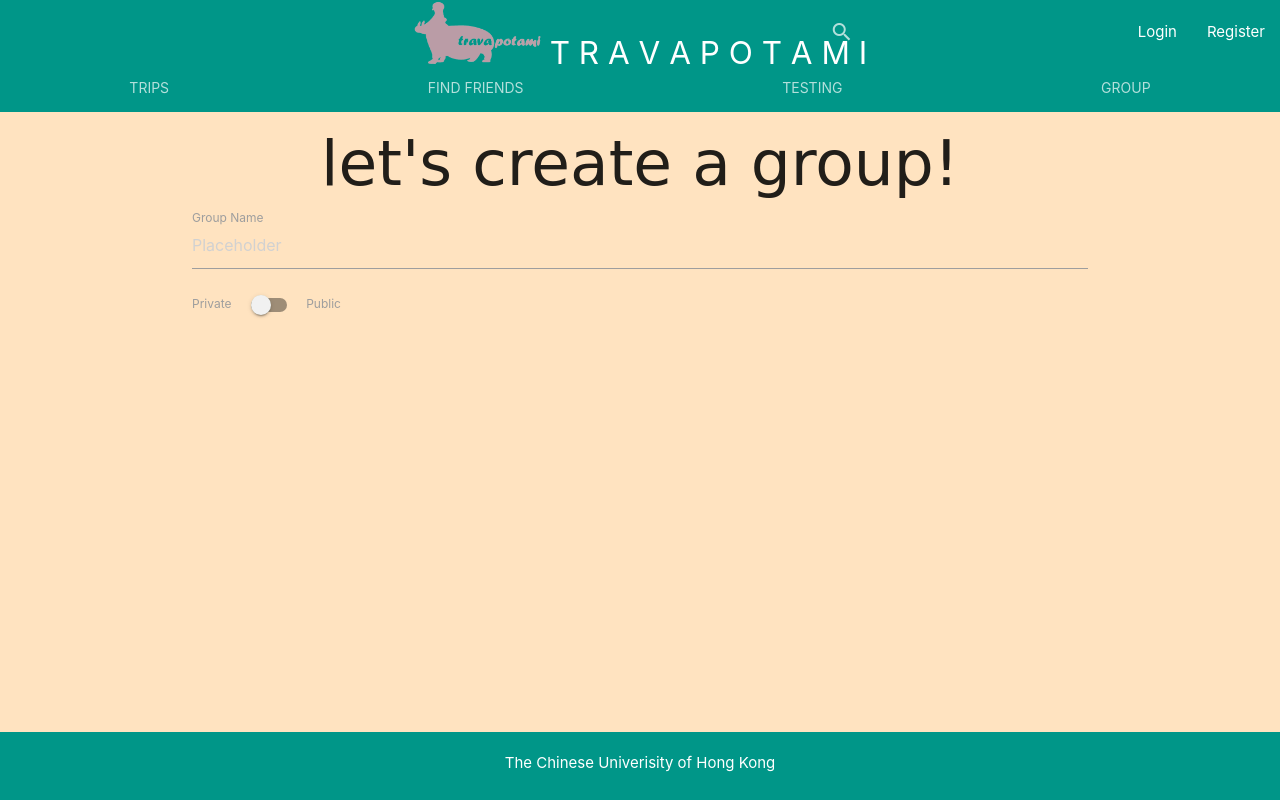
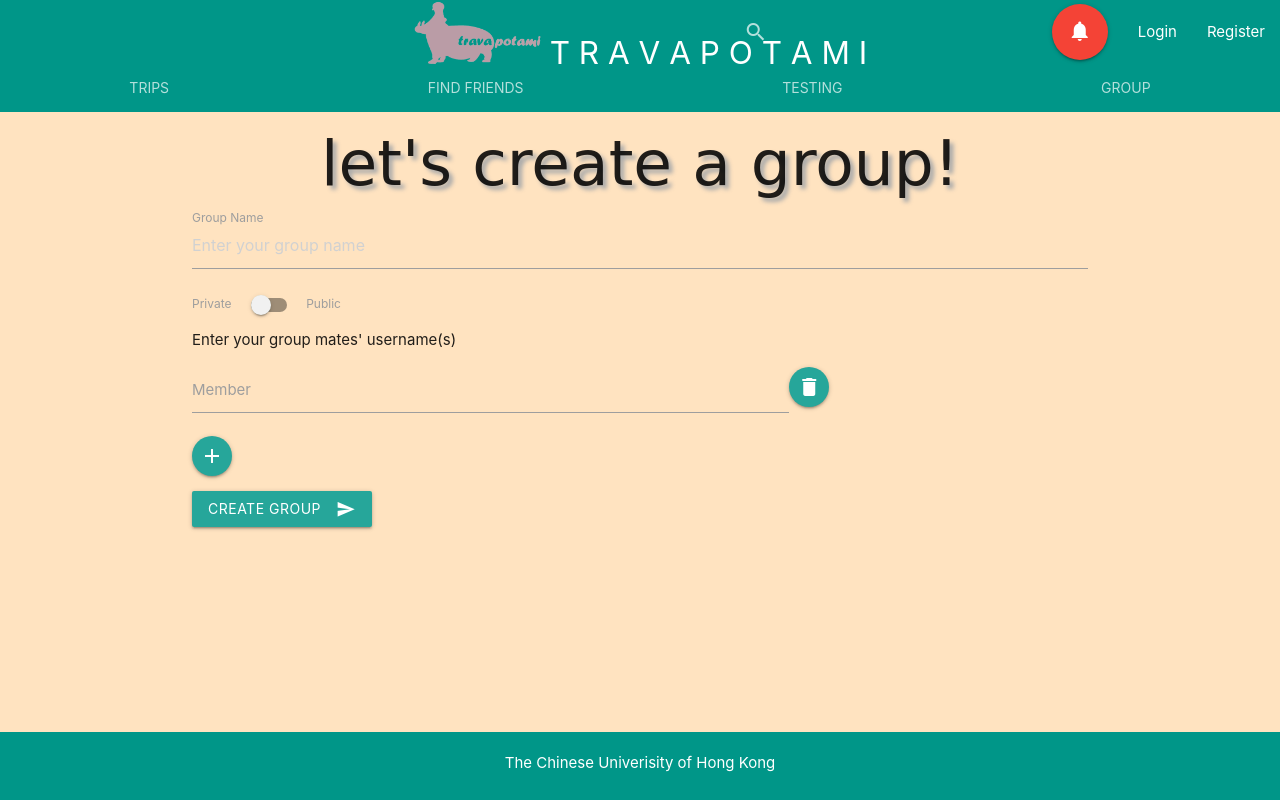
Before and after one commit to cprachaseree/travapotami, a Flask app: page /create_group in a window 1280 px wide. Run offline with Flask 2, Linux system fonts and the light colour scheme; some libraries are stand-ins or nearby versions; some web fonts are replaced.

Commit message:
create group added

```diff
--- a/travapotami/group.py
+++ b/travapotami/group.py
@@ -1,7 +1,25 @@
-from flask import Blueprint, render_template
+from flask import Blueprint, render_template, request, flash
 
 group_blueprint = Blueprint('group_blueprint', __name__)
 
-@group_blueprint.route('/create_group')
+@group_blueprint.route('/create_group', methods=['GET', 'POST'])
 def create_group():
+    if request.method == 'POST':
+        group_name = request.form['groupname']
+        public = request.form.get('accessibility')
+        if public:
+            public = True
+            flash("Public Group")
+        else:
+            public = False
+            flash("Private Group")
+        usernames = []
+        # get usernames from the form
+        for x in request.form:
+            if x == "groupname" or not request.form[x]:
+                continue
+            usernames.append(request.form[x])
+        flash(f"{group_name} is created with {len(usernames)+1} member(s).")
+        # TODO find userid of all users with the given username and add to the group
+        return render_template('./group/create_group.html')
     return render_template('./group/create_group.html', title='Create Group')
--- a/travapotami/models.py
+++ b/travapotami/models.py
@@ -76,6 +76,8 @@
 class Group(db.Model):
 
     id = db.Column(db.Integer, primary_key=True)
+    # accessibility is public or private
+    public = db.Column(db.Boolean)
     admins = db.relationship('User', secondary=group_admin)
     mates = db.relationship('User', secondary=group_mate)
     trips = db.relationship('Trip', backref='group') # ongoing and past trip will be distinguished by Trip.finished instead
--- a/travapotami/static/styles.css
+++ b/travapotami/static/styles.css
@@ -12,6 +12,7 @@
 
 h1 {
     font-family: 'Liu Jian Mao Cao', cursive;
+    text-shadow: 4px 4px 4px #aaa
 }
 
 h2 {
--- a/travapotami/templates/base.html
+++ b/travapotami/templates/base.html
@@ -10,6 +10,7 @@
     <link href="https://fonts.googleapis.com/css?family=Liu+Jian+Mao+Cao&display=swap" rel="stylesheet">
     <link rel="stylesheet" type="text/css" href="../static/styles.css">
     <script src="https://cdnjs.cloudflare.com/ajax/libs/materialize/1.0.0/js/materialize.min.js"></script>
+    <script src="https://ajax.googleapis.com/ajax/libs/jquery/2.1.4/jquery.min.js"></script>
     {% if title %}
         <title>Travapotami - {{ title }}</title>
     {% else %}
@@ -30,6 +31,9 @@
                         <label class="label-icon" for="search"><i class="material-icons">search</i></label>
                         <i class="material-icons">close</i>
                       </div>
+                </li>
+                <li>
+                    <a class="btn-floating btn-large waves-effect waves-light red"><i class="material-icons">notifications</i></a>
                 </li>
                 <li><a href="{{ url_for('auth_blueprint.login') }}">Login</a></li>
                 <li><a href="{{ url_for('auth_blueprint.register') }}">Register</a></li>
--- a/travapotami/templates/group/create_group.html
+++ b/travapotami/templates/group/create_group.html
@@ -4,21 +4,63 @@
     <br>
     <div class="container">
         <h1 class="center">let's create a group!</h1>
-        <form>
-            <div class="input-field ">
-                <input placeholder="Placeholder" id="first_name" type="text" class="validate">
-                <label for="first_name">Group Name</label>
+        <form action="/create_group" method="POST">
+            <div class="input-field">
+                <input placeholder="Enter your group name" name="groupname" id="group_name" type="text" class="validate" required>
+                <label for="group_name">Group Name</label>
             </div>
+
             <!-- Switch -->
             <div class="switch">
                 <label>
                 Private
-                <input type="checkbox">
+                <input class="input-field" type="checkbox" name="accessibility">
                 <span class="lever"></span>
                 Public
                 </label>
             </div>
+
+            <p>Enter your group mates' username(s)</p>
+            <div id="members">
+                <div class="input-field row" id="div_1">
+                    <input id="member_1" class="col s8" type="text" name="member_1" class="validate">
+                    <label for="Member">Member</label>
+                    <a onclick="removeMem(this)" class="btn-floating waves-effect waves-light"><i class="material-icons">delete</i></a>
+                </div>
+            </div>
+            <a id="add-btn" class="btn-floating waves-effect waves-light"><i class="material-icons">add</i></a>
+            <p>    </p>
+            <div id="result"></div>
+            <button class="btn waves-effect waves-light" type="submit">Create Group
+                <i class="material-icons right">send</i>
+            </button>
         </form>
+
     </div>
 </div>
+
+<script>
+     function removeMem(button) {
+         $(button).parent().remove()
+     }
+
+    $(document).ready(function() {
+        var inputs = 1;
+        $("#1").on('click', function() {
+            $("#div_1").remove()
+        })
+        $("#add-btn").on('click', function() {
+            inputs++;
+            $("#members").append(`
+                <div class="input-field row" id="div_${inputs}">
+                    <input id="member_${inputs}" class="col s8" type="text" name="member_${inputs}"  class="validate">
+                    <label for="Member">Member</label>
+                    <a onclick="removeMem(this)" class="btn-floating waves-effect waves-light"><i class="material-icons">delete</i></a>
+                </div>`);
+        });
+
+    });
+
+</script>
+
 {% endblock content %}
```
